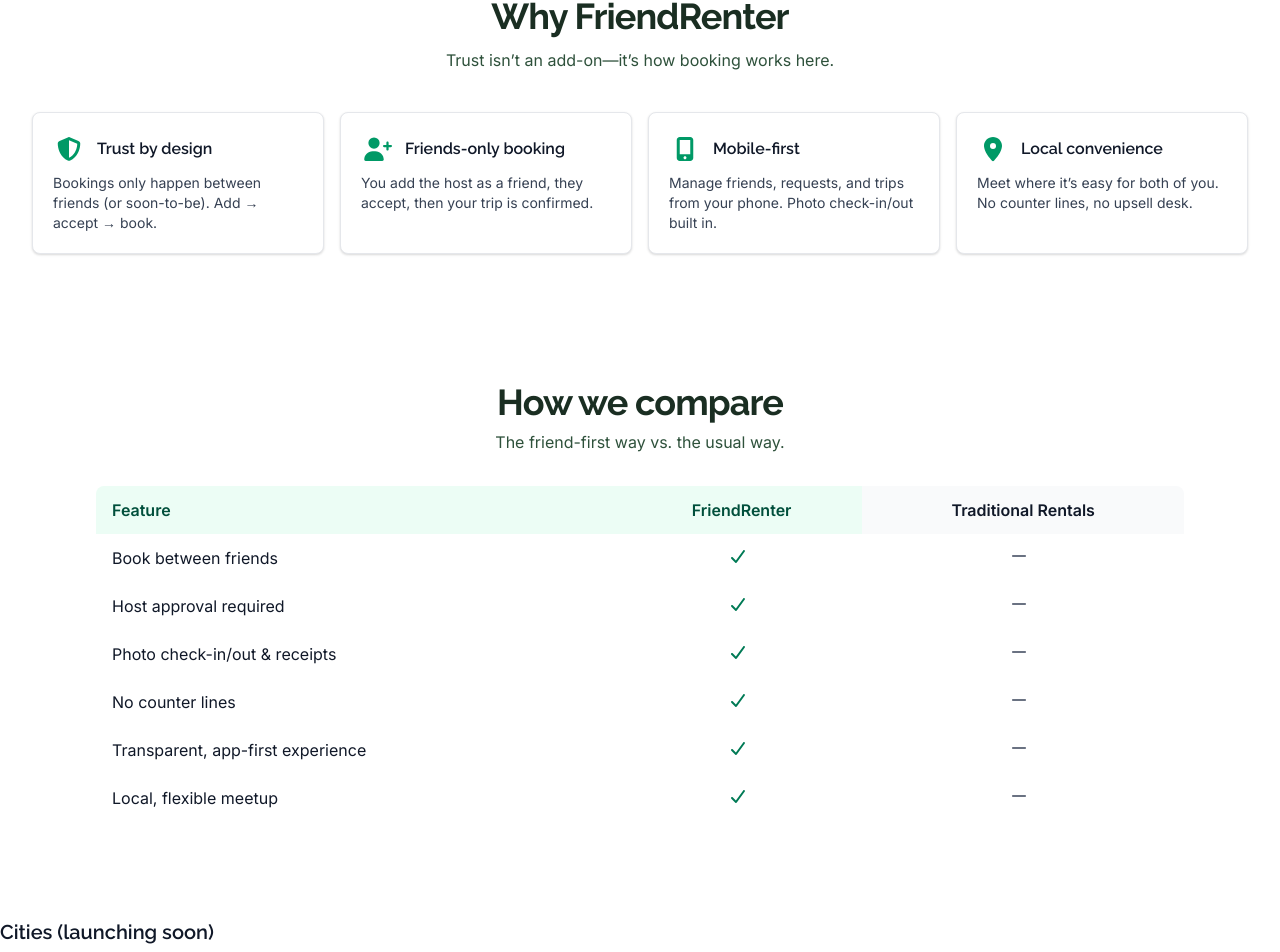
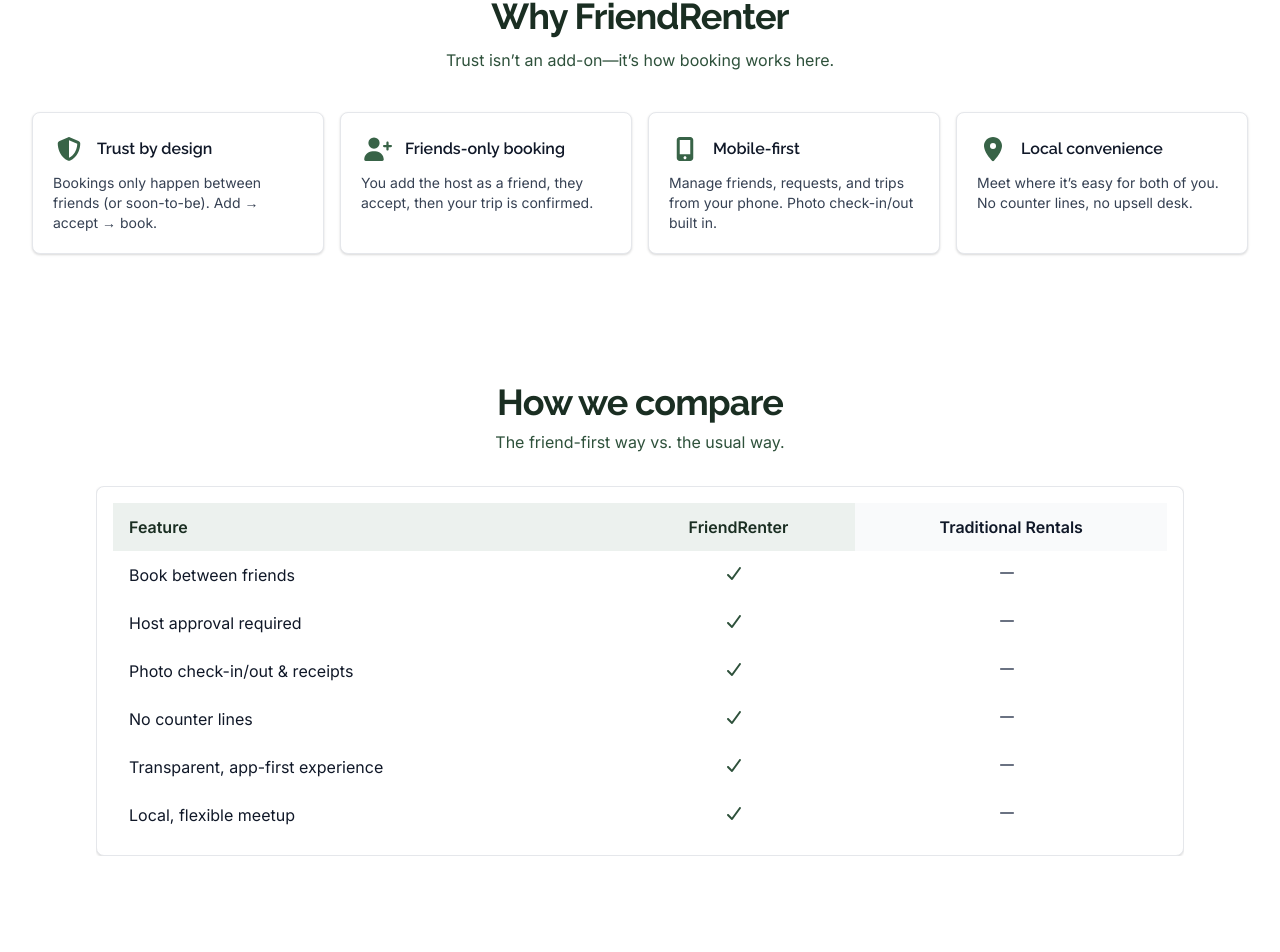
Before and after one commit to Friend-Renter/fr-marketing, a Next.js app: page / in a window 1280 px wide. Shown: the part 1378-2330 px from the top of the page. Built offline with nearby package versions, Linux system fonts and the light colour scheme; no server answers.

Commit message:
adds logo to footer

```diff
--- a/app/page.js
+++ b/app/page.js
@@ -307,7 +307,7 @@
           {/* Trust by design */}
           <div className="rounded-lg border border-gray-200 bg-white p-5 shadow-card">
             <div className="flex items-center gap-3">
-              <span className="inline-flex h-8 w-8 flex-none items-center justify-center text-emerald-600">
+              <span className="inline-flex h-8 w-8 flex-none items-center justify-center text-brand-600">
                 <FontAwesomeIcon
                   icon={faShieldHalved}
                   className="text-[24px]"
@@ -324,7 +324,7 @@
           {/* Friends-only booking */}
           <div className="rounded-lg border border-gray-200 bg-white p-5 shadow-card">
             <div className="flex items-center gap-3">
-              <span className="inline-flex h-8 w-8 flex-none items-center justify-center text-emerald-600">
+              <span className="inline-flex h-8 w-8 flex-none items-center justify-center text-brand-600">
                 <FontAwesomeIcon icon={faUserPlus} className="text-[24px]" />
               </span>
               <h3 className="font-semibold text-gray-900">
@@ -340,7 +340,7 @@
           {/* Mobile-first */}
           <div className="rounded-lg border border-gray-200 bg-white p-5 shadow-card">
             <div className="flex items-center gap-3">
-              <span className="inline-flex h-8 w-8 flex-none items-center justify-center text-emerald-600">
+              <span className="inline-flex h-8 w-8 flex-none items-center justify-center text-brand-600">
                 <FontAwesomeIcon
                   icon={faMobileScreenButton}
                   className="text-[24px]"
@@ -357,7 +357,7 @@
           {/* Local convenience */}
           <div className="rounded-lg border border-gray-200 bg-white p-5 shadow-card">
             <div className="flex items-center gap-3">
-              <span className="inline-flex h-8 w-8 flex-none items-center justify-center text-emerald-600">
+              <span className="inline-flex h-8 w-8 flex-none items-center justify-center text-brand-600">
                 <FontAwesomeIcon icon={faLocationDot} className="text-[24px]" />
               </span>
               <h3 className="font-semibold text-gray-900">Local convenience</h3>
@@ -385,13 +385,14 @@
         </div>
 
         <div className="mt-8 overflow-x-auto">
-          <table className="w-full min-w-[720px] border-separate border-spacing-0 rounded-lg overflow-hidden">
+          <div className="rounded-lg border border-gray-200 bg-white p-4 shadow-card">
+            <table className="w-full min-w-[720px] border-separate border-spacing-0">
               <thead>
                 <tr>
-                <th className="bg-emerald-50 px-4 py-3 text-left text-base font-semibold text-emerald-900">
+                  <th className="bg-brand-50 px-4 py-3 text-left text-base font-semibold text-brand-900">
                     Feature
                   </th>
-                <th className="bg-emerald-50 px-4 py-3 text-center text-base font-semibold text-emerald-900">
+                  <th className="bg-brand-50 px-4 py-3 text-center text-base font-semibold text-brand-900">
                     FriendRenter
                   </th>
                   <th className="bg-gray-50 px-4 py-3 text-center text-base font-semibold text-gray-900">
@@ -451,7 +452,7 @@
 
                     {/* FriendRenter */}
                     <td className="px-4 py-3 text-center">
-                    <span className="inline-flex items-center text-emerald-700">
+                      <span className="inline-flex items-center text-brand-700">
                         <FontAwesomeIcon
                           icon={faCheck}
                           className="mr-2 text-[16px]"
@@ -474,7 +475,7 @@
                     {/* Other P2P */}
                     {/* <td className="px-4 py-3">
                     {row.p2p === true ? (
-                      <span className="inline-flex items-center text-emerald-700">
+                      <span className="inline-flex items-center text-brand-700">
                         <FontAwesomeIcon
                           icon={faCheck}
                           className="mr-2 text-[16px]"
@@ -497,6 +498,7 @@
                 ))}
               </tbody>
             </table>
+          </div>
         </div>
       </section>
 
--- a/components/Footer.js
+++ b/components/Footer.js
@@ -1,12 +1,20 @@
 import Link from "next/link";
+import Image from "next/image";
 
 export default function Footer() {
   return (
     <footer className="mt-16 border-t border-gray-200 bg-white">
       <div className="mx-auto grid max-w-6xl gap-6 px-4 py-10 md:grid-cols-3">
         <div>
-          <div className="mb-3 flex items-center gap-2">
-            <div className="h-6 w-6 rounded-sm bg-brand-600" />
+          <div className="mb-2 flex items-center gap-2">
+            <Image
+              src="/brand/friendrenterfavicon.svg" // or "/brand/logo-mark.png"
+              alt="FriendRenter logo"
+              width={24}
+              height={24}
+              className="h-6 w-6"
+              priority={false}
+            />
             <span className="text-base font-semibold text-gray-900">
               FriendRenter™
             </span>
```
Lines whose indentation alone changed are shown as unchanged.
